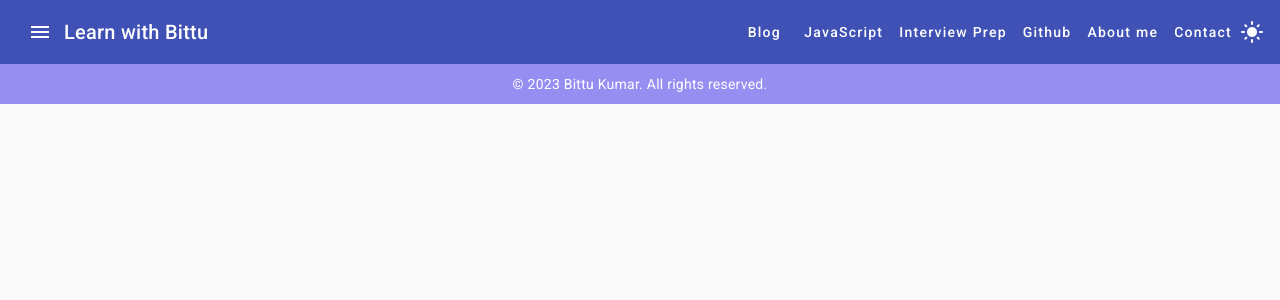
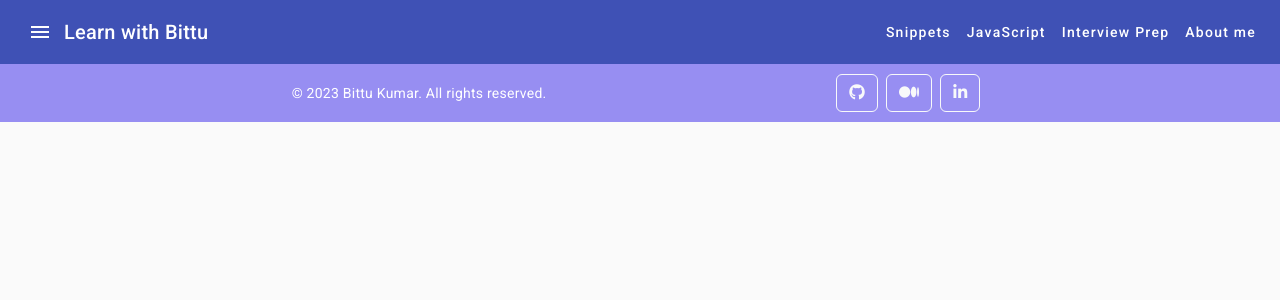
Before and after one commit to bittu1040/Learn-with-Bittu, an Angular app: page /learn in a window 1280 px wide. Shown: the top 300 px of the page. Built offline with nearby package versions, Linux system fonts and the light colour scheme.

Commit message:
Added icons in footer

```diff
--- a/src/app/app.component.css
+++ b/src/app/app.component.css
@@ -55,6 +55,9 @@ mat-sidenav-container {
 
   .copyright {
     font-size: 14px;
+    display: flex;
+    justify-content: space-evenly;
+    align-items: center;
   }
 
   .learn-section{
--- a/src/app/app.component.html
+++ b/src/app/app.component.html
@@ -8,14 +8,17 @@
   </div>
   <div style="display: flex; align-items: center;">
     <div class="toolbar-buttons">
-      <a mat-button id="blog-button" href="https://medium.com/@bittukumar-web" target="_blank">Blog</a>
+      <button mat-button id="snippet-button" routerLink="/">Snippets</button>
       <a mat-button id="blog-button" routerLink="/learn/learn-JS">JavaScript</a>
       <a mat-button id="project-button" routerLink="/learn/overview">Interview Prep</a>
-      <a mat-button id="github-button" href="https://github.com/bittu1040" target="_blank"> Github </a>
       <a mat-button routerLink="/aboutme"> About me </a>
-      <button mat-button id="contact-button" routerLink="/contact">Contact</button>
+
+      <!-- <a mat-button id="blog-button" href="https://medium.com/@bittukumar-web" target="_blank">Blog</a> -->
+      <!-- <a mat-button id="github-button" href="https://github.com/bittu1040" target="_blank"> Github </a> -->
+      <!-- <button mat-button id="contact-button" routerLink="/contact">Contact</button> -->
+      <!-- <div style="height: 24px;"> <mat-icon>light_mode</mat-icon> </div> -->
+
     </div>
-    <div style="height: 24px;"> <mat-icon>light_mode</mat-icon> </div>
   </div>
 </mat-toolbar>
 
@@ -30,8 +33,8 @@
       </mat-list-item>
 
       <mat-list *ngIf="showTree" class="learn-section">
-          <mat-list-item class="listitem" routerLink="/learn/overview">Interview Prep</mat-list-item>
-          <mat-list-item class="listitem" routerLink="/learn/learn-JS">JavaScript</mat-list-item>
+        <mat-list-item class="listitem" routerLink="/learn/overview">Interview Prep</mat-list-item>
+        <mat-list-item class="listitem" routerLink="/learn/learn-JS">JavaScript</mat-list-item>
       </mat-list>
 
       <mat-list-item (click)="sidenav.close()">
@@ -55,6 +58,14 @@
     <footer class="footer">
       <div class="copyright">
         &copy; 2023 Bittu Kumar. All rights reserved.
+        <div style="margin-left: 8px;">
+          <a href="https://github.com/bittu1040" target="_blank" class="btn btn btn-outline-light">
+            <i class="fa-brands fa-github"></i></a>
+          <a href="https://medium.com/@bittukumar-web" target="_blank" class="btn btn btn-outline-light"
+            style="margin-left: 0.5rem;"><i class="fa-brands fa-medium"></i></a>
+          <a href="https://www.linkedin.com/in/bittukumar-web/" target="_blank" class="btn btn btn-outline-light"
+            style="margin-left: 0.5rem;margin-right: 0.5rem;"><i class="fa-brands fa-linkedin-in"></i></a>
+        </div>
       </div>
     </footer>
   </mat-sidenav-content>
--- a/src/app/module/learn/javascript-interview-questions/javascript-interview-questions.component.html
+++ b/src/app/module/learn/javascript-interview-questions/javascript-interview-questions.component.html
@@ -135,6 +135,17 @@
             </ul>
           </div>
 
+          <li class="list-group-item list-group-item-action" role="button" class="topic-name"
+          (click)="showDetails('SetTimeOut')">
+          SetTimeOut and setinterval
+        </li>
+        <div *ngIf="selectedTopic === 'SetTimeOut'">
+          <ul>
+            <li>SetTimeout</li>
+            <li>SetInterval</li>
+          </ul>
+        </div>
+
           <li class="list-group-item list-group-item-action" role="button" class="topic-name" (click)="
               showDetails('Event loop (callstack, microtask, macrotask)') ">
             Event loop (callstack, microtask, macrotask)
@@ -166,7 +177,7 @@
           <li class="list-group-item list-group-item-action" role="button" class="topic-name" (click)="
               showDetails('Asynchronous JavaScript (Promises, async/await)')
             ">
-            Asynchronous JavaScript (Callnack, Promises, async/await)
+            Asynchronous JavaScript (Callback, Promises, async/await)
           </li>
           <div *ngIf="selectedTopic ==='Asynchronous JavaScript (Promises, async/await)'">
             <ul>
```
